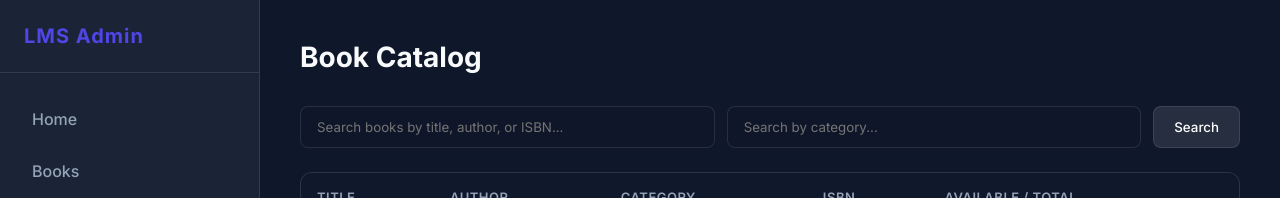
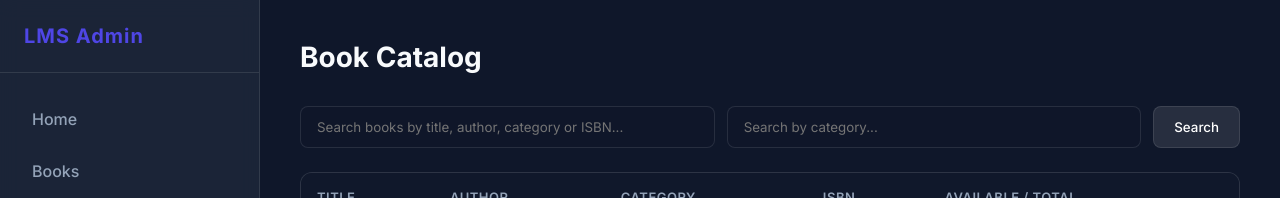
Before and after one commit to Vignesh-R30/LMS, a React app in the folder frontend/: page /dashboard/books in a window 1280 px wide. Shown: the top 198 px of the page. Built offline with nearby package versions, Linux system fonts and the light colour scheme; no server answers; sample sign-in values are in the browser's storage; the HTML template or start-up script is replaced by a standard one.

Commit message:
Fix search by category from main search bar

```diff
--- a/frontend/src/pages/Books.jsx
+++ b/frontend/src/pages/Books.jsx
@@ -94,7 +94,7 @@ const Books = () => {
                 <form onSubmit={handleSearch}>
                     <input
                         type="text"
-                        placeholder="Search books by title, author, or ISBN..."
+                        placeholder="Search books by title, author, category or ISBN..."
                         value={search}
                         onChange={(e) => setSearch(e.target.value)}
                     />
```
Also changed, not shown: 1 other file (tests, documents, lock files or other folders).
